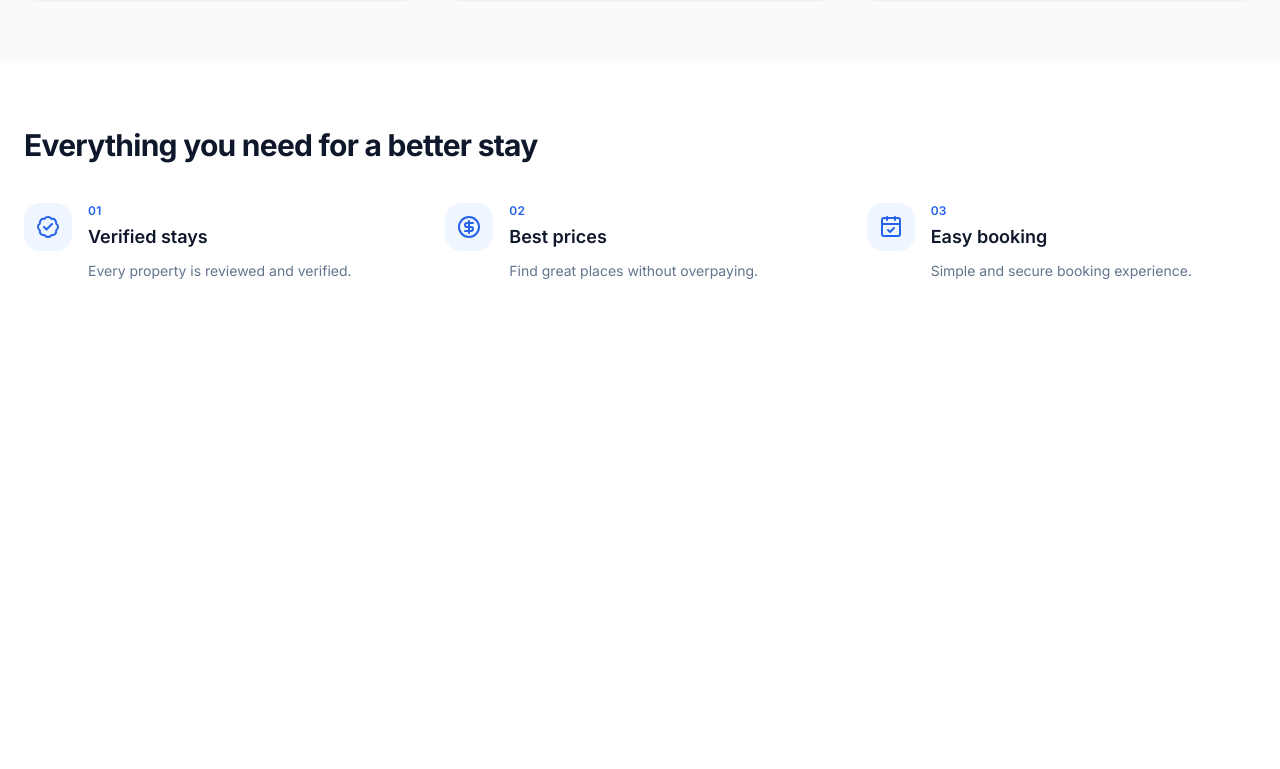
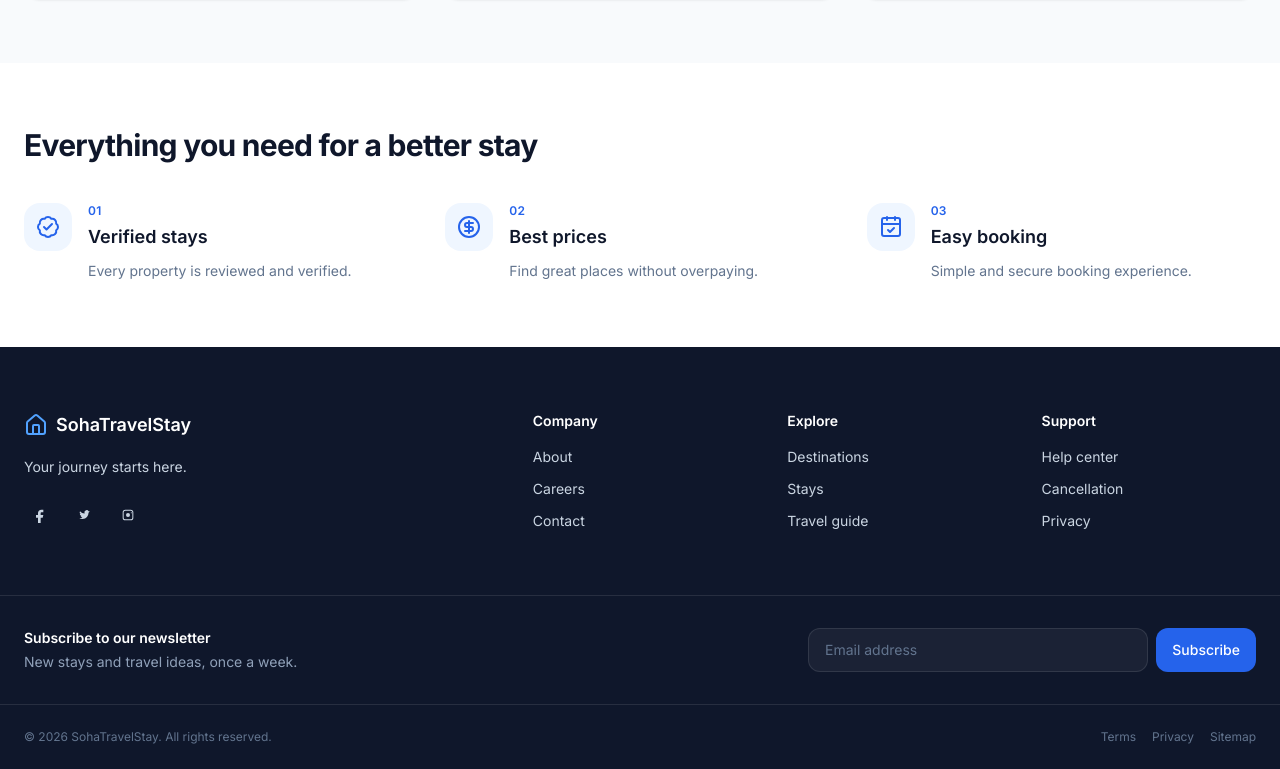
Before and after one commit to soha-dh/sohatravelstayai, a React (Vite) app: page / in a window 1280 px wide. Shown: the part 2040-2809 px from the top of the page. Before the commit the page ends 2387 px from the top, so only its background shows below. Built offline with nearby package versions, Linux system fonts and the light colour scheme.

Commit message:
feat: add site Footer

```diff
--- /dev/null
+++ b/src/components/layout/Footer.tsx
@@ -0,0 +1,136 @@
+import type { FormEvent } from 'react'
+import { Link } from 'react-router-dom'
+import { House } from 'lucide-react'
+import Button from '../ui/Button'
+
+const companyLinks = [
+  { label: 'About', to: '/' },
+  { label: 'Careers', to: '/' },
+  { label: 'Contact', to: '/' },
+]
+
+const exploreLinks = [
+  { label: 'Destinations', to: '/' },
+  { label: 'Stays', to: '/' },
+  { label: 'Travel guide', to: '/' },
+]
+
+const supportLinks = [
+  { label: 'Help center', to: '/' },
+  { label: 'Cancellation', to: '/' },
+  { label: 'Privacy', to: '/' },
+]
+
+function Footer() {
+  function handleSubscribe(event: FormEvent<HTMLFormElement>) {
+    event.preventDefault()
+  }
+
+  return (
+    <footer className="bg-slate-900 text-slate-300">
+      <div className="mx-auto grid max-w-7xl grid-cols-1 gap-10 px-4 py-16 sm:px-6 md:grid-cols-2 xl:grid-cols-5">
+        <div className="xl:col-span-2">
+          <Link to="/" className="inline-flex items-center gap-2 text-white">
+            <House className="h-6 w-6 text-blue-400" />
+            <span className="text-lg font-semibold">SohaTravelStay</span>
+          </Link>
+          <p className="mt-3 max-w-xs text-sm leading-6">
+            Your journey starts here.
+          </p>
+
+          <div className="mt-5 flex items-center gap-3">
+  <a href="#" className="rounded-full p-2 hover:bg-white/10 hover:text-white" aria-label="Facebook">
+    <svg viewBox="0 0 24 24" className="h-4 w-4 fill-current" aria-hidden="true">
+      <path d="M14 8h3V4h-3c-2.8 0-5 2.2-5 5v3H6v4h3v8h4v-8h3l1-4h-4V9c0-.6.4-1 1-1Z" />
+    </svg>
+  </a>
+  <a href="#" className="rounded-full p-2 hover:bg-white/10 hover:text-white" aria-label="Twitter">
+    <svg viewBox="0 0 24 24" className="h-4 w-4 fill-current" aria-hidden="true">
+      <path d="M19.4 7.5c.6-.4 1.1-1 1.4-1.6-.6.3-1.2.5-1.9.6A3.1 3.1 0 0 0 13 9.6 8.8 8.8 0 0 1 6 6.2a3.1 3.1 0 0 0 1 4.2 3 3 0 0 1-1.4-.4v.1a3.1 3.1 0 0 0 2.5 3 3.1 3.1 0 0 1-1.4.1 3.1 3.1 0 0 0 2.9 2.2A6.2 6.2 0 0 1 5 16.6 8.8 8.8 0 0 0 9.8 18c5.7 0 8.9-4.8 8.9-8.9v-.4c.6-.4 1.1-1 1.5-1.6-.6.3-1.2.5-1.8.6Z" />
+    </svg>
+  </a>
+  <a href="#" className="rounded-full p-2 hover:bg-white/10 hover:text-white" aria-label="Instagram">
+    <svg viewBox="0 0 24 24" className="h-4 w-4 fill-current" aria-hidden="true">
+      <path d="M8 4h8a4 4 0 0 1 4 4v8a4 4 0 0 1-4 4H8a4 4 0 0 1-4-4V8a4 4 0 0 1 4-4Zm8 1.5H8A2.5 2.5 0 0 0 5.5 8v8A2.5 2.5 0 0 0 8 18.5h8a2.5 2.5 0 0 0 2.5-2.5V8A2.5 2.5 0 0 0 16 5.5ZM12 9a3 3 0 1 1 0 6 3 3 0 0 1 0-6Zm5-1.2a.8.8 0 1 1 0 1.6.8.8 0 0 1 0-1.6Z" />
+    </svg>
+  </a>
+</div>
+        </div>
+
+        <div>
+          <h3 className="text-sm font-semibold text-white">Company</h3>
+          <ul className="mt-4 space-y-3 text-sm">
+            {companyLinks.map((link) => (
+              <li key={link.label}>
+                <Link to={link.to} className="hover:text-white">
+                  {link.label}
+                </Link>
+              </li>
+            ))}
+          </ul>
+        </div>
+
+        <div>
+          <h3 className="text-sm font-semibold text-white">Explore</h3>
+          <ul className="mt-4 space-y-3 text-sm">
+            {exploreLinks.map((link) => (
+              <li key={link.label}>
+                <Link to={link.to} className="hover:text-white">
+                  {link.label}
+                </Link>
+              </li>
+            ))}
+          </ul>
+        </div>
+
+        <div>
+          <h3 className="text-sm font-semibold text-white">Support</h3>
+          <ul className="mt-4 space-y-3 text-sm">
+            {supportLinks.map((link) => (
+              <li key={link.label}>
+                <Link to={link.to} className="hover:text-white">
+                  {link.label}
+                </Link>
+              </li>
+            ))}
+          </ul>
+        </div>
+      </div>
+
+      <div className="border-t border-white/10">
+        <div className="mx-auto flex max-w-7xl flex-col gap-6 px-4 py-8 sm:px-6 lg:flex-row lg:items-center lg:justify-between">
+          <div>
+            <h3 className="text-sm font-semibold text-white">
+              Subscribe to our newsletter
+            </h3>
+            <p className="mt-1 text-sm text-slate-400">
+              New stays and travel ideas, once a week.
+            </p>
+          </div>
+          <form onSubmit={handleSubscribe} className="flex w-full max-w-md gap-2">
+            <input
+              type="email"
+              required
+              placeholder="Email address"
+              className="h-11 flex-1 rounded-xl border border-white/10 bg-white/5 px-4 text-sm text-white outline-none placeholder:text-slate-500"
+            />
+            <Button type="submit">Subscribe</Button>
+          </form>
+        </div>
+      </div>
+
+      <div className="border-t border-white/10">
+        <div className="mx-auto flex max-w-7xl flex-col gap-3 px-4 py-6 text-xs text-slate-500 sm:flex-row sm:items-center sm:justify-between sm:px-6">
+          <p>© 2026 SohaTravelStay. All rights reserved.</p>
+          <div className="flex gap-4">
+            <Link to="/" className="hover:text-white">Terms</Link>
+            <Link to="/" className="hover:text-white">Privacy</Link>
+            <Link to="/" className="hover:text-white">Sitemap</Link>
+          </div>
+        </div>
+      </div>
+    </footer>
+  )
+}
+
+export default Footer
--- a/src/pages/HomePage.tsx
+++ b/src/pages/HomePage.tsx
@@ -2,6 +2,7 @@ import FeaturedStays from '../components/home/FeaturedStays'
 import Hero from '../components/home/Hero'
 import PopularDestinations from '../components/home/PopularDestinations'
 import ValueProps from '../components/home/ValueProps'
+import Footer from '../components/layout/Footer'
 import Navbar from '../components/layout/Navbar'
 
 function HomePage() {
@@ -14,6 +15,7 @@ function HomePage() {
         <FeaturedStays />
         <ValueProps />
       </main>
+      <Footer />
     </div>
   )
 }
```
